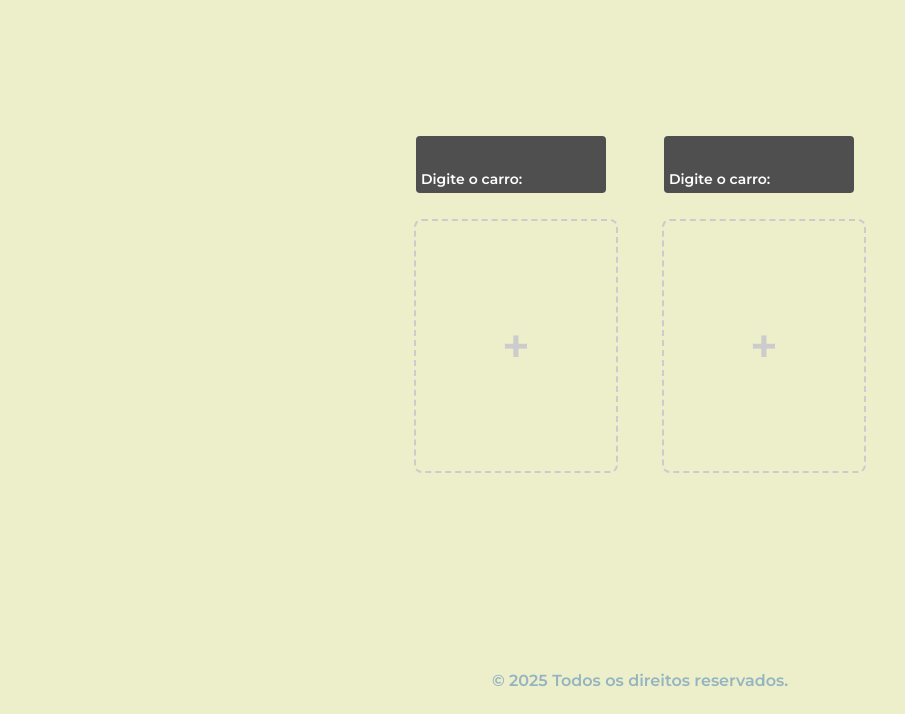
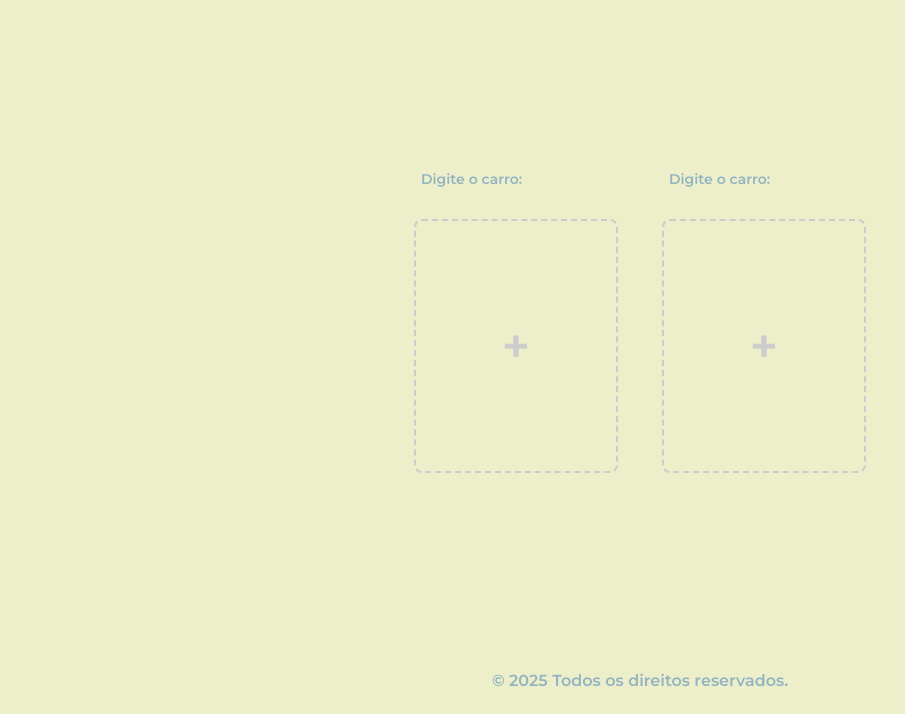
Before and after one commit to FilipeDellaPorta/comparador-de-carros-dellaporta, a plain HTML site: page index.html in a window 1280 px wide. Shown: the part 86-800 px from the top of the page, without its empty margins (0-905 px from the left). Drawn offline with nearby package versions, Linux system fonts and the light colour scheme.

Commit message:
refactor: :poop: updated

```diff
--- a/index.css
+++ b/index.css
@@ -48,7 +48,12 @@ body {
     gap: 48px;
 }
 
-/*https://johnywalves.com.br/input-estilizado/ + ajuda do chat gpt para adaptação da estilização do input*/
+.rodape {
+    text-align: center;
+    padding: 24px;
+}
+
+/*https://johnywalves.com.br/input-estilizado/*/
 .principal__cards {
     display: flex;
     flex-direction: column;
@@ -65,25 +70,25 @@ body {
 }
 
 input {
-    color: #fff;
+    color: var(--cor-texto);
     font-size: 28px;
     width: 90%;
     padding: 20px 5px 5px;
-    background-color: #4f4f4f;
+    background-color: var(--cor-fundo);
     border: none;
     border-radius: 4px;
     outline: none;
 }
 
 label {
-    color: #fff;
+    color: var(--cor-texto);
     position: absolute;
     top: 0;
     left: 0;
     width: 95%;
     height: 100%;
     pointer-events: none;
-    border-bottom: 1px solid #ffffff;
+    border-bottom: 1px solid var(--cor-borda);
 }
 
 .carro-span {
@@ -121,9 +126,6 @@ input:focus+label::after {
     display: none;
 }
 
-
-/*---*/
-
 /*ajuda do chat gpt para criação da lista com nomes do carros*/
 .lista-sugerida {
     position: absolute;
@@ -131,7 +133,7 @@ input:focus+label::after {
     left: 0;
     width: 100%;
     background-color: #fff;
-    border: 1px solid #ccc;
+    border: 1px solid var(--cor-borda);
     max-height: 200px;
     overflow-y: auto;
     display: none;
@@ -143,10 +145,8 @@ input:focus+label::after {
 }
 
 .lista-sugerida li:hover {
-    background-color: #f0f0f0;
+    background-color: var(--cor-destaque);
 }
-
-/*---*/
 
 /*ajuda do chat gpt para criação do card*/
 .car-slot {
@@ -166,10 +166,3 @@ input:focus+label::after {
     font-size: 3rem;
     color: var(--cor-borda);
 }
-
-/*---*/
-
-.rodape {
-    text-align: center;
-    padding: 24px;
-}
```
